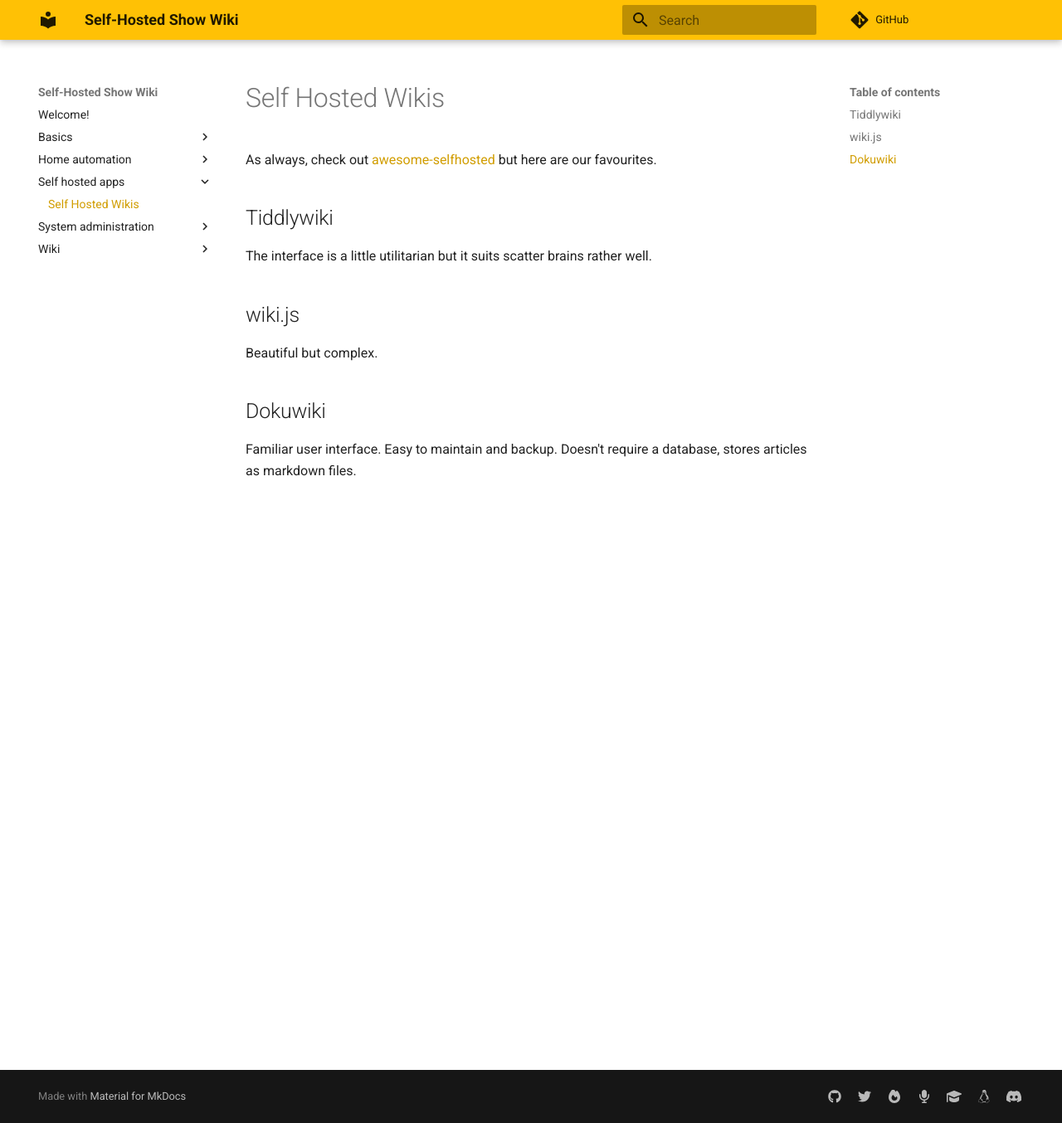
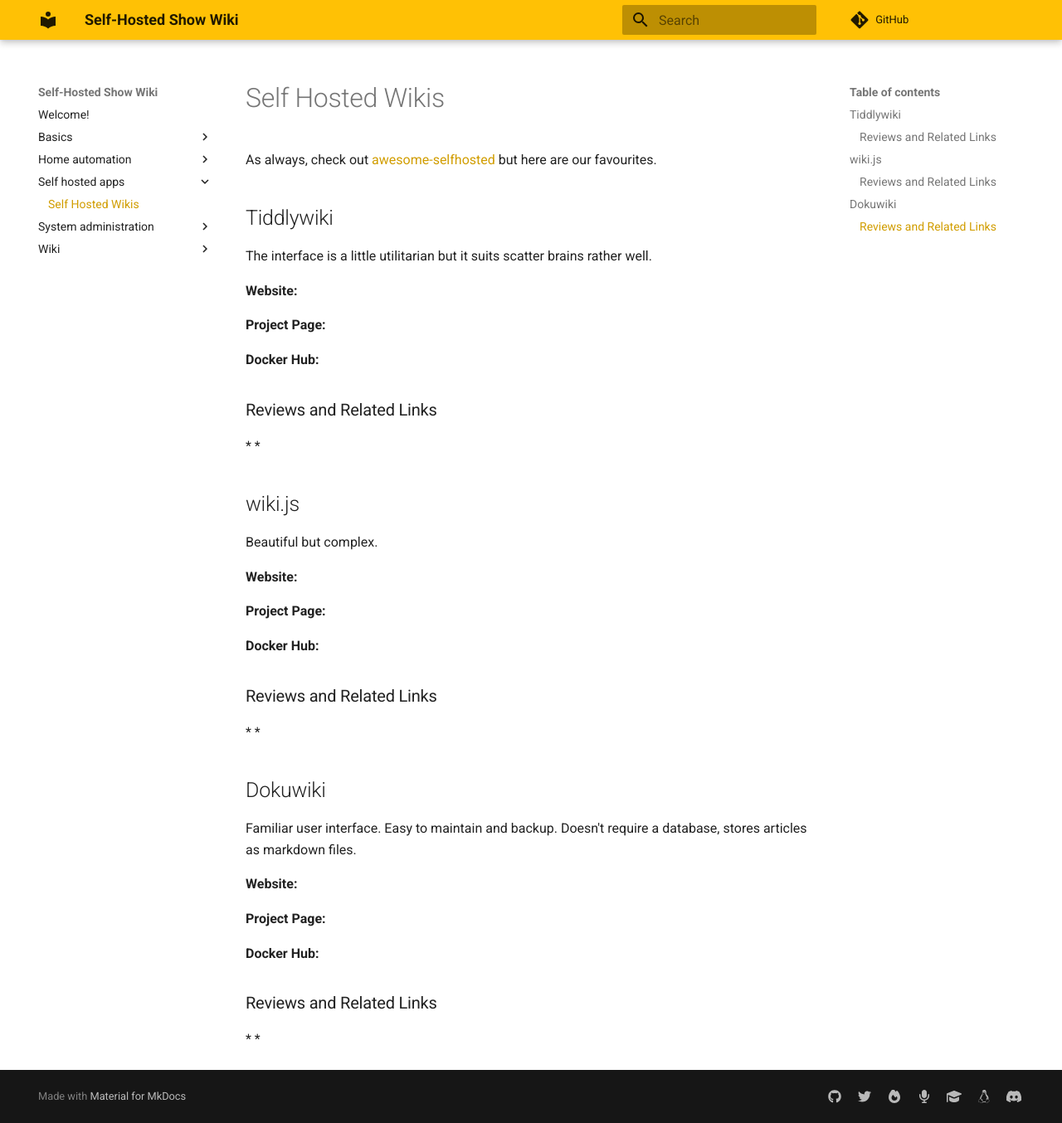
Before and after one commit to selfhostedshow/wiki, an MkDocs documentation site: the page built from docs/self-hosted-apps/wikis.md, in a window 1280 px wide and 1354 px high. Shown: the whole window at 83% size. Built offline with MkDocs 1.6.1 and Material for MkDocs 9.7.7, drawn with Linux system fonts in a browser that asks for light colours; comment, search, counter and statistics services are not loaded.

Commit message:
Update wikis.md

```diff
--- a/docs/self-hosted-apps/wikis.md
+++ b/docs/self-hosted-apps/wikis.md
@@ -6,10 +6,42 @@ As always, check out [awesome-selfhosted](https://github.com/awesome-selfhosted/
 
 The interface is a little utilitarian but it suits scatter brains rather well.
 
+**Website:**
+
+**Project Page:**
+
+**Docker Hub:**
+
+### Reviews and Related Links
+   *
+   *
+
 ## wiki.js
 
 Beautiful but complex.
 
+**Website:**
+
+**Project Page:**
+
+**Docker Hub:**
+
+
+### Reviews and Related Links
+   *
+   *
+
 ## Dokuwiki
 
 Familiar user interface.  Easy to maintain and backup.  Doesn't require a database, stores articles as markdown files.
+
+**Website:**
+
+**Project Page:**
+
+**Docker Hub:**
+
+
+### Reviews and Related Links
+   *
+   *
```
